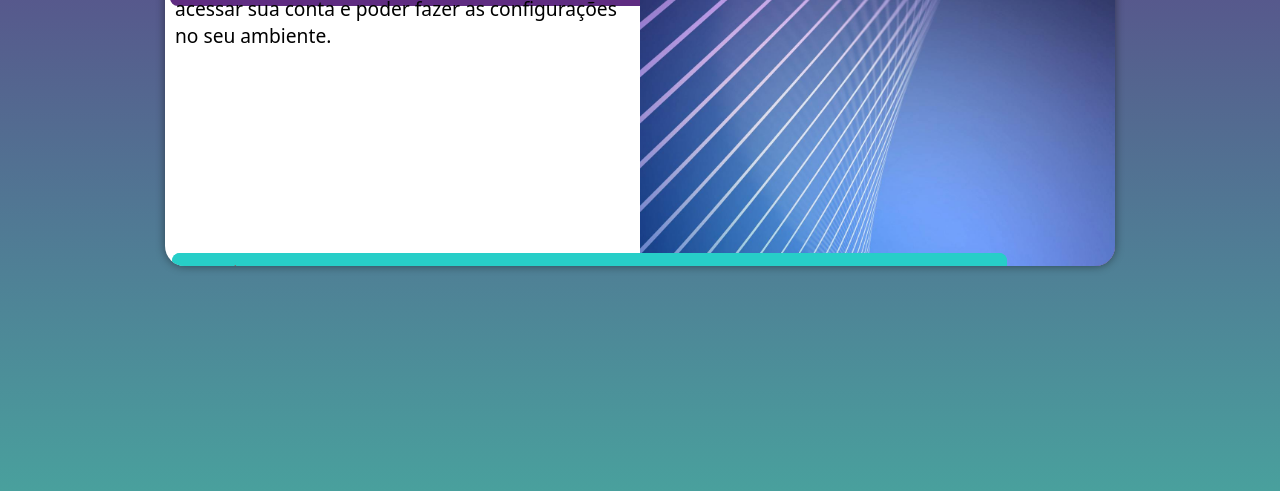
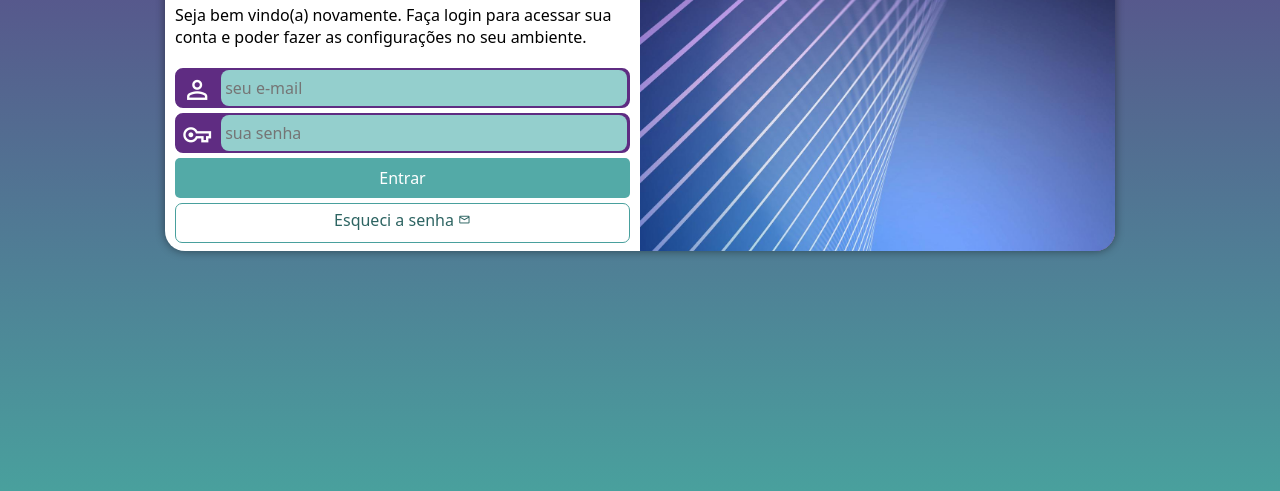
Before and after one commit to marcusviniciuslacerda/projeto-login, a plain HTML site: page index.html in a window 1280 px wide. Shown: the part 309-800 px from the top of the page. Drawn offline with nearby package versions, Linux system fonts and the light colour scheme.

Commit message:
atualização

```diff
--- /dev/null
+++ b/estilos/media-query.css
@@ -0,0 +1,69 @@
+
+@charset "UTF-8";
+
+/* Typical Device Breakpoints
+------------------------------
+Pequenas telas: até 600px
+Celular: de 600px até 768px
+Tablet: 768px até 992px
+Desktop: 992px até 1200px
+Grandes telas: acima de 1200px
+*/
+
+@media screen and (min-width: 768px) and (max-width: 992px)
+{
+    body {
+        background-image: linear-gradient(to top, #49a09d, #5f2c82);
+    }
+
+    section#login  {
+        width: 80vw;
+        height: 280px;
+    }
+
+    section#login > div#imagem {
+        float: left;
+        width: 30%;
+        height: 100%;
+    }
+
+    section#login > div#formulario {
+        float: right;
+        width: 70%;
+    }
+
+}
+
+@media screen and (min-width: 992px)
+{
+    body {
+        background-image: linear-gradient(to top, #49a09d, #5f2c82);
+    }
+
+    section#login {
+        width: 950px;
+        height: 320px;
+    }
+
+    section#login > div#imagem {
+        float: right;
+        width: 50%;
+        height: 100%;
+
+
+    }
+
+    section#login > div#formulario {
+        float: left;
+        width: 50%;
+    }
+
+    div#formulario > h1 {
+        font-size: 2em;
+    }
+
+    div#formulario > p {
+        font-size: 1em;
+        margin: 20px 0px;
+    }
+}
--- a/estilos/mediaquery.css
+++ /dev/null
@@ -1,56 +0,0 @@
-@charset "UTF-8";
-
-@media screen and (min-width: 768px) and (max-width:992px) {
-    body{
-        background-image: linear-gradient(to top, #49a09d, #5f2c82);
-    }
-
-    section#login{
-        width: 80vw;
-        height: 280px;
-    }
-
-    section#login > div#image{
-        float: left;
-        width: 30%;
-        height: 100%;
-    }
-    section#login > div#formulation{
-        float: right;
-        width: 70%;
-    }
-
-}
-
-@media screen and (min-width:992px){
-    body{
-        background-image: linear-gradient(to top, #49a09d, #5f2c82);
-    }
-
-    section#login{
-        width: 950px;
-        height: 350px;
-    }
-
-    section#login > div#image{
-        float: right;
-        width: 50%;
-        height: 100%;
-    }
-
-    section#login > div#formulation{
-        float: left;
-        width: 50%;
-
-    }
-
-    div#formulation > h1{
-        font-size: 1em;
-    }
-
-    div#formulation > p{
-        font-size: 1.2em;
-        margin: 20px 0px;
-    }
-
-}
--- a/estilos/style.css
+++ b/estilos/style.css
@@ -7,20 +7,20 @@
 
 */
 
-*{
+* {
     font-family: system-ui, -apple-system, BlinkMacSystemFont, 'Segoe UI', Roboto, Oxygen, Ubuntu, Cantarell, 'Open Sans', 'Helvetica Neue', sans-serif;
     padding: 0px;
     margin: 0px;
     box-sizing: border-box;
 }
 
-body, html{
+body, html {
     background-color: #5f2c82;
     height: 100vh;
     width: 100vw;
 }
 
-main{
+main {
     position: relative;
     height: 100vh;
     width: 100vw;
@@ -38,31 +38,32 @@ section#login {
     border-radius: 20px;
     box-shadow: 0px 0px 10px rgba(0, 0, 0, 0.450);
 
+    transform: translate(-50%, -50%);
     transition: width .3s, height .3s;
     transition-timing-function: ease;
-    transform: translate(-50%, -50%);
+
 }
 
-section#login > div#image {
+section#login > div#imagem {
     display: block;
-    background: #5f2c82 url(../imagens/pexels-sean-whang-25006-804269\ \(1\).jpg) no-repeat;
+    background: #5f2c82 url(../imagens/login.jpg) no-repeat;
     background-size: cover;
     height: 200px;
 
 
 }
 
-section#login > div#formulation {
+section#login > div#formulario {
     display: block;
     padding: 10px;
 }
 
-div#formulation > h1 {
+div#formulario > h1 {
     text-align: center;
     margin-bottom: 10px;
 }
 
-div#formulation > p {
+div#formulario > p {
     font-size: 0.8em;
 }
 
@@ -70,11 +71,10 @@ form > div.campo {
     background-color: #5f2c82;
     border:2px solid #5f2c82;
     display: block;
-    margin: auto;
-    width: 93%;
+    width: 100%;
     height: 40px;
     border-radius: 8px;
-    margin:5px ;
+    margin: 5px 0px;
 
 
 }
@@ -85,68 +85,67 @@ div.campo > label {
 
 div.campo > i {
     color: white;
-
-    font-size: 2em;
+    font-size: 1.9em;
     width: 40px;
     padding: 5px;
 
 }
 
 div.campo > input {
-    background-color: #27cec8;
+    background-color: #94cfcd;
     font-size: 1em;
     width: calc(100% - 45px);
     height: 100%;
     border: 0px;
     border-radius: 8px;
     padding: 4px;
-    transform: translateY(-13px);
+    transform: translateY(-11px);
 }
 
-div.campo > input:focus-within{
+div.campo > input:focus-within {
     background-color: white;
+    border: none;
 }
 
-form > input[type=submit]{
+form > input[type=submit] {
     display: block;
     font-size: 1em;
-    width: 93%;
+    width: 100%;
     height: 40px;
-    background-color: #49a09d;
+    background-color: #53aaa7;
     color: white;
     border: none;
     border-radius: 5px;
     cursor: pointer;
-    margin: auto;
-    margin-top: 5px;
 
 
 }
 
-form > input [type=submit]:hover{
-    background-color: #27cec8;
+form > input [type=submit]:hover {
+    background-color:  #2d6462;
 }
 
 form > a.botao {
     display: block;
     text-align: center;
     font-size: 1em;
-    width: 93%;
+    width: 100%;
     height: 40px;
+    padding-top: 5px;
+    margin-top: 5px;
     background-color: white;
-    color: #465f5e;
+    color: #2d6462;
     border: 1px solid #49a09d;
-    border-radius: 5px;
+    border-radius: 7px;
     text-decoration: none;
-    margin: auto;
-    margin-top: 6px;
+
 
 }
 
-form > a.botao:hover{
-    background-color: #27cec8 ;
+form > a.botao:hover {
+    background-color: #6cd3cf ;
 }
 
-form > a.botao > i{
+form > a.botao > i {
     font-size: 0.8em;
 }
--- a/index.html
+++ b/index.html
@@ -6,36 +6,37 @@
     <title>Login</title>
     <link rel="stylesheet" href="https://fonts.googleapis.com/css2?family=Material+Symbols+Outlined:opsz,wght,FILL,GRAD@24,400,0,0" />
     <link rel="stylesheet" href="estilos/style.css">
-    <link rel="stylesheet" href="estilos/mediaquery.css">
+    <link rel="stylesheet" href="estilos/media-query.css">
 </head>
 <body>
     <main>
         <section id="login">
-            <div id="image">
+            <div id="imagem">
 
             </div>
 
-            <div id="formulation">
+            <div id="formulario">
                 <h1>Login</h1>
                 <p>Seja bem vindo(a) novamente. Faça login para acessar sua conta e poder fazer as configurações no seu ambiente.</p>
-            </div>
+
 
             <form action="login.php" method="post" autocomplete="on">
                 <div class="campo">
                     <i class="material-symbols-outlined">person</i>
-                    <input type="email" name="login" id="ilogin" placeholder="seu e-mail" autocomplete="email" required maxlength="35">
+                    <input type="email" name="login" id="ilogin" placeholder="seu e-mail" autocomplete="email" required maxlength="30">
                     <label for="ilogin">Login</label>
                 </div>
 
                 <div class="campo">
                     <i class="material-symbols-outlined">vpn_key</i>
-                    <input type="password" name="senha" id="isenha" placeholder="sua senha" autocomplete="current-password" required minlength="8">
+                    <input type="password" name="senha" id="isenha" placeholder="sua senha" autocomplete="current-password" required minlength="8" maxlength="20">
                     <label for="isenha">Senha</label>
                 </div>
                 <input type="submit" value="Entrar">
                 <a href="esqueci.html" class="botao">Esqueci a senha <i class="material-symbols-outlined">mail</i>
                 </a>
             </form>
+        </div>
         </section>
     </main>
 </body>
```
Also changed, not shown: imagens/login.jpg (renamed from imagens/pexels-sean-whang-25006-804269 (1).jpg).
